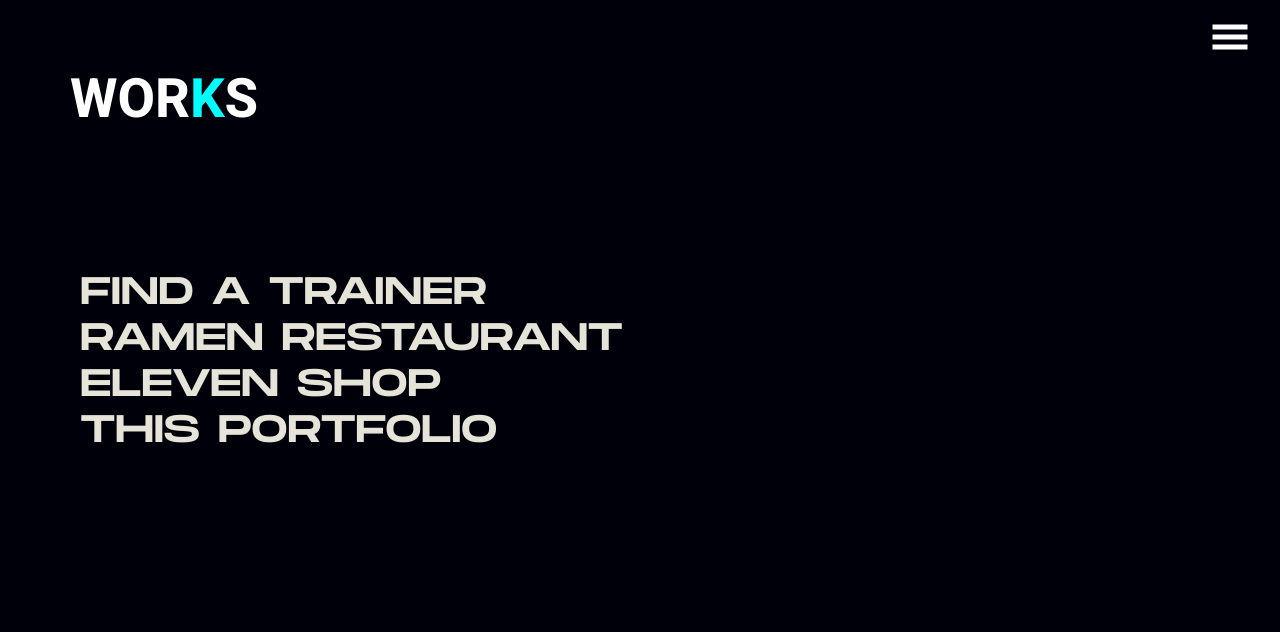
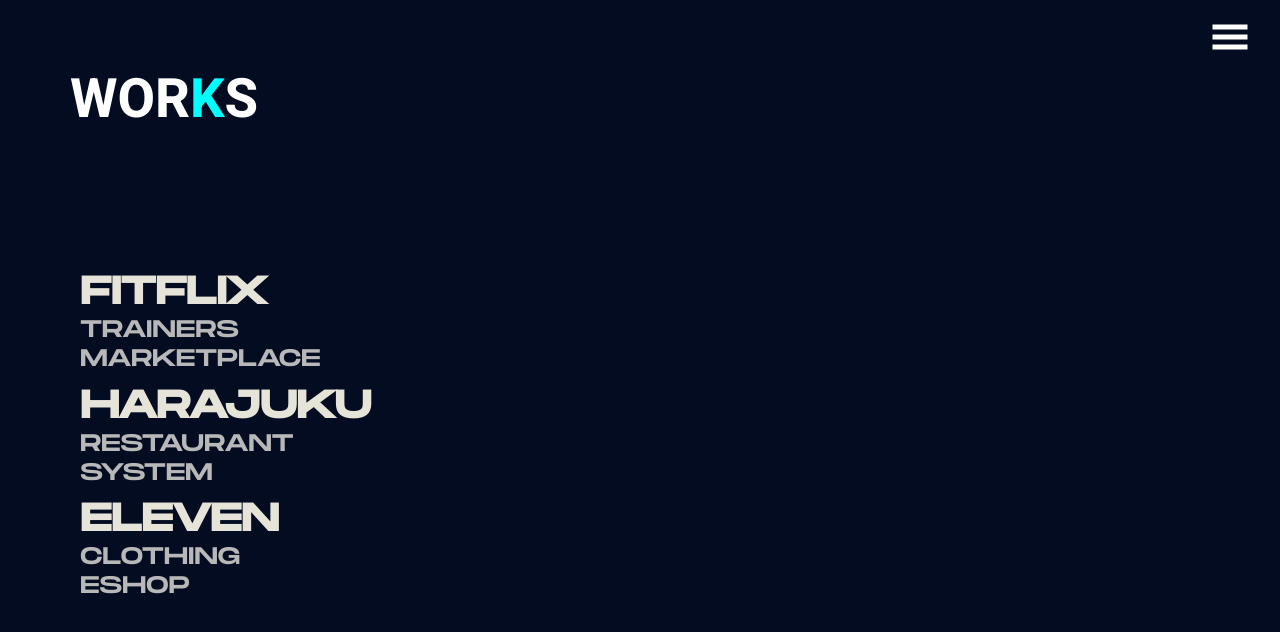
Before and after one commit to milamgm/portfolio, a Next.js app: page /works in a window 1280 px wide. Shown: the top 632 px of the page. Built offline with nearby package versions, Linux system fonts and the light colour scheme.

Commit message:
links added

```diff
--- a/app/works/data/works.json
+++ b/app/works/data/works.json
@@ -1,38 +1,34 @@
 [
     {
       "id": 1,
-      "title": "Find a Trainer",
-      "img": "https://images.pexels.com/photos/942317/pexels-photo-942317.jpeg?auto=compress&cs=tinysrgb&w=1260&h=750&dpr=1",
-      "img2": "https://images.pexels.com/photos/96620/pexels-photo-96620.jpeg?auto=compress&cs=tinysrgb&w=1260&h=750&dpr=1",
-      "img3": "https://images.pexels.com/photos/6342323/pexels-photo-6342323.jpeg?auto=compress&cs=tinysrgb&w=1600",
-      "desc": "Tutoring website that connects students with tutors and trainers for private sport lessons.Tutoring website that connects students with tutors and trainers for private sport lessons.Tutoring website that connects students with tutors and trainers for private sport lessons.Tutoring website that connects students with tutors and trainers for private sport lessons.Tutoring website that connects students with tutors and trainers for private sport lessons.Tutoring website that connects students with tutors and trainers for private sport lessons.Tutoring website that connects students with tutors and trainers for private sport lessons.Tutoring website that connects students with tutors and trainers for private sport lessons.",
-      "technologies": ["react", "sass", "firebase"]
+      "title": "Fitflix",
+      "subtitle": "Trainers Marketplace",
+      "img": "https://firebasestorage.googleapis.com/v0/b/portfolio-fc0fd.appspot.com/o/fitflix1.JPG?alt=media&token=4a4c9b1e-7a95-459b-8ba5-6416ddcd0eec",
+      "img2": "https://firebasestorage.googleapis.com/v0/b/portfolio-fc0fd.appspot.com/o/fitflix2.JPG?alt=media&token=d789ef10-0dcc-4b30-8488-e85c7fb575b7",
+      "img3": "https://firebasestorage.googleapis.com/v0/b/portfolio-fc0fd.appspot.com/o/fitflix3.JPG?alt=media&token=260ed554-bac4-422a-954e-e7ba4b7d637c",
+      "desc": "This online tutoring platform serves as a bridge between students seeking academic assistance and tutors who provide personalized lessons. Additionally, the platform connects students with trainers for private sports lessons, allowing them to improve their skills and achieve their athletic goals.",
+      "technologies": ["react", "sass", "firebase"],
+      "webLink": "https://milamgm.github.io/fitflix-trainers-marketplace/"
     },
     {
       "id": 2,
-      "title": "Ramen Restaurant",
-      "img": "https://images.pexels.com/photos/942317/pexels-photo-942317.jpeg?auto=compress&cs=tinysrgb&w=1260&h=750&dpr=1",
-      "img2": "https://images.pexels.com/photos/96620/pexels-photo-96620.jpeg?auto=compress&cs=tinysrgb&w=1260&h=750&dpr=1",
-      "img3": "https://images.pexels.com/photos/6342323/pexels-photo-6342323.jpeg?auto=compress&cs=tinysrgb&w=1600",
-       "desc": "App for restaurants that consists of a tablet ordering system, a kitchen display system as well as inventory and order management and data analysis.",
-      "technologies": ["react", "typescript", "bootstrap", "firebase", "pwa"]
+      "title": "Harajuku",
+      "subtitle": "Restaurant System",
+      "img": "https://firebasestorage.googleapis.com/v0/b/portfolio-fc0fd.appspot.com/o/harajuku1.JPG?alt=media&token=d3896d32-cfbf-4a36-85e4-0a33d6d2d6fa",
+      "img2": "https://firebasestorage.googleapis.com/v0/b/portfolio-fc0fd.appspot.com/o/harajuku2.JPG?alt=media&token=fe857521-d995-4c5b-9df0-e57c42e576e2",
+      "img3": "https://firebasestorage.googleapis.com/v0/b/portfolio-fc0fd.appspot.com/o/harajuku3.JPG?alt=media&token=840193bd-03a6-41d7-bcc9-d71a8bf2b980",
+       "desc": "This comprehensive restaurant management system includes three specialized applications. The Shop app is designed to be used on tablets that are distributed throughout the restaurant, allowing customers to place orders with ease. The Kitchen app automatically processes the orders received from customers, while the Administrator app provides statistical summaries and streamlines product management.",
+      "technologies": ["react", "typescript", "bootstrap", "firebase", "pwa"],
+      "weblink": "https://harajuku-restaurant-management-system.vercel.app/"
     },
     {
       "id": 3,
-      "title": "Eleven Shop",
-      "img": "https://images.pexels.com/photos/942317/pexels-photo-942317.jpeg?auto=compress&cs=tinysrgb&w=1260&h=750&dpr=1",
-      "img2": "https://images.pexels.com/photos/96620/pexels-photo-96620.jpeg?auto=compress&cs=tinysrgb&w=1260&h=750&dpr=1",
-      "img3": "https://images.pexels.com/photos/6342323/pexels-photo-6342323.jpeg?auto=compress&cs=tinysrgb&w=1600",
-      "desc": "Minimalist Ecommerce with a secure payment gateway managed by Stripe.",
+      "title": "Eleven",
+      "subtitle": "Clothing eShop",
+      "img": "https://firebasestorage.googleapis.com/v0/b/portfolio-fc0fd.appspot.com/o/eleven1.JPG?alt=media&token=88303246-e13c-4ad9-8c79-fd6468f938a2",
+      "img2": "https://firebasestorage.googleapis.com/v0/b/portfolio-fc0fd.appspot.com/o/eleven2.JPG?alt=media&token=653ce164-6489-4d51-b53c-4f20e9d7d288",
+      "img3": "https://firebasestorage.googleapis.com/v0/b/portfolio-fc0fd.appspot.com/o/eleven3.JPG?alt=media&token=d4c09ab7-be13-492c-9a68-7b2cfd3d8d5b",
+      "desc": "The minimalist Ecommerce project I developed had a clean and modern design that was optimized for simplicity and usability. The site featured a product catalog, shopping cart, and checkout process that allowed users to make purchases using a secure payment gateway managed by Stripe.",
       "technologies": ["react", "sass", "redux", "strapi", "stripe"]
-    },
-    {
-      "id": 4,
-      "title": "This Portfolio",
-      "img": "https://images.pexels.com/photos/942317/pexels-photo-942317.jpeg?auto=compress&cs=tinysrgb&w=1260&h=750&dpr=1",
-      "img2": "https://images.pexels.com/photos/96620/pexels-photo-96620.jpeg?auto=compress&cs=tinysrgb&w=1260&h=750&dpr=1",
-      "img3": "https://images.pexels.com/photos/6342323/pexels-photo-6342323.jpeg?auto=compress&cs=tinysrgb&w=1600",
-       "desc": "A colorful portfolio developed in Nextjs 13 following current design trends including animations made with GSAP and Barbajs.",
-      "technologies": ["react", "next", "typescript", "gsap", "sass"]
     }
   ]
--- a/app/works/page.tsx
+++ b/app/works/page.tsx
@@ -31,14 +31,14 @@ const Work = () => {
       ref.current!.push(el);
     }
   };
-  console.log(revealRefs);
+
   return (
     <div className="works" style={{ height: ` 100vh` }}>
       <div className="main" ref={mainDivRef} id="main">
         <Title title={`WOR<span>K</span>S`} />
         <FadeIn>
           <nav className="menu">
-            {works.map(({ id, title, img }, ind) => (
+            {works.map(({ id, title, subtitle, img }, ind) => (
               <div
                 key={id}
                 className="item"
@@ -61,7 +61,10 @@ const Work = () => {
                 </div>
                 <span className="text">
                   <span className="innertext">
-                    <a href={`#${title}`}>{title}</a>
+                    <a href={`#${title}`}>
+                      <h4>{title}</h4>
+                      <div className="subtitle">{subtitle}</div>
+                    </a>
                   </span>
                 </span>
               </div>
@@ -69,25 +72,45 @@ const Work = () => {
           </nav>
         </FadeIn>
       </div>
-      {works.map(({ id, title, img, img2, img3, desc, technologies }) => (
+      {works.map(
+        ({
+          id,
+          title,
+          subtitle,
+          img,
+          img2,
+          img3,
+          desc,
+          technologies,
+          webLink,
+        }) => (
           <section key={id} id={title}>
             <div className="center">
               <div className="side">
                 <div className="info">
+                  <a href={webLink}>
+                    <div className="title">
                       <h2>{title}</h2>
+                      <h3>{subtitle}</h3>
+                    </div>
                     <p>{desc}</p>
                     <div className="technologies">
                       {technologies.map((technologie) => (
-          <img key={technologie} src={`${technologie}.png`} alt={technologie} />
+                        <img
+                          key={technologie}
+                          src={`${technologie}.png`}
+                          alt={technologie}
+                        />
                       ))}
                     </div>
+                  </a>
                 </div>
-
                 <WorkImg img={img} img2={img2} img3={img3} title={title} />
               </div>
             </div>
           </section>
-      ))}
+        )
+      )}
       <a href="#main" style={{ opacity: `${isInViewport ? "0" : "1"}` }}>
         <div className="arrow">
           <MdKeyboardArrowUp />
@@ -99,7 +122,6 @@ const Work = () => {
 
 export default Work;
 
-
 const WorkImg: React.FC<WorkImgProps> = ({ img, img2, img3, title }) => {
   const imgs = [img, img2, img3];
   const [random, setRandom] = useState(0);
@@ -109,8 +131,8 @@ const WorkImg: React.FC<WorkImgProps> = ({ img, img2, img3, title }) => {
   useEffect(() => {
     let random = 0;
     const interval = setInterval(() => {
-      random = Math.floor(Math.random() * imgs.length);
-      setRandom(random);
+      random <= 1 ? random ++  : random = 0;
+      setRandom(random)
     }, 2000);
 
     return () => clearInterval(interval);
--- a/app/works/works.scss
+++ b/app/works/works.scss
@@ -1,8 +1,10 @@
 .works {
   .main {
     height: 100vh;
+    min-height: 100vh;
     .menu {
       padding: 70px 80px;
+
       @media screen and (max-width: 1000px) {
         padding: 30px;
       }
@@ -39,6 +41,8 @@
         }
         .text {
           cursor: pointer;
+          display: flex;
+          gap: 50px;
           .innertext {
             text-transform: uppercase;
             font-weight: 400;
@@ -46,6 +50,13 @@
             font-size: 3vw;
             line-height: 1.2;
             color: #e6e3d8;
+            display: flex;
+            .subtitle{
+              font-size: 1.5rem;
+              width: 50%;
+              color: #b8b8b8;
+              margin-bottom: 10px;
+            }
             @media screen and (max-width: 1200px) {
               font-size: 1.9rem;
             }
@@ -104,10 +115,17 @@
     justify-content: space-around;
     gap: 40px;
     margin: 100px 0px;
+    cursor: pointer;
     h2 {
       font-size: 2rem;
       cursor: pointer;
       color: #00ffff;
+      width: fit-content;
+      text-shadow: rgba(0, 0, 0, 0.9) 0px 5px 15px;
+    }
+    h3 {
+      font-size: 1.8rem;
+      cursor: pointer;
       width: fit-content;
       text-shadow: rgba(0, 0, 0, 0.9) 0px 5px 15px;
     }
--- a/styles/globals.scss
+++ b/styles/globals.scss
@@ -12,7 +12,7 @@ shadeemerhi,
 graup,
 and H01001000 reacte html,
 body {
-background-color:  #00000a;
+background-color:  #030c20;
   display: flex;
   font-family: "Heebo", Tahoma, Geneva, Verdana, sans-serif;
   position: fixed;
```
Also changed, not shown: 1 other file (tests, documents, lock files or other folders). Lines whose indentation alone changed are shown as unchanged.
